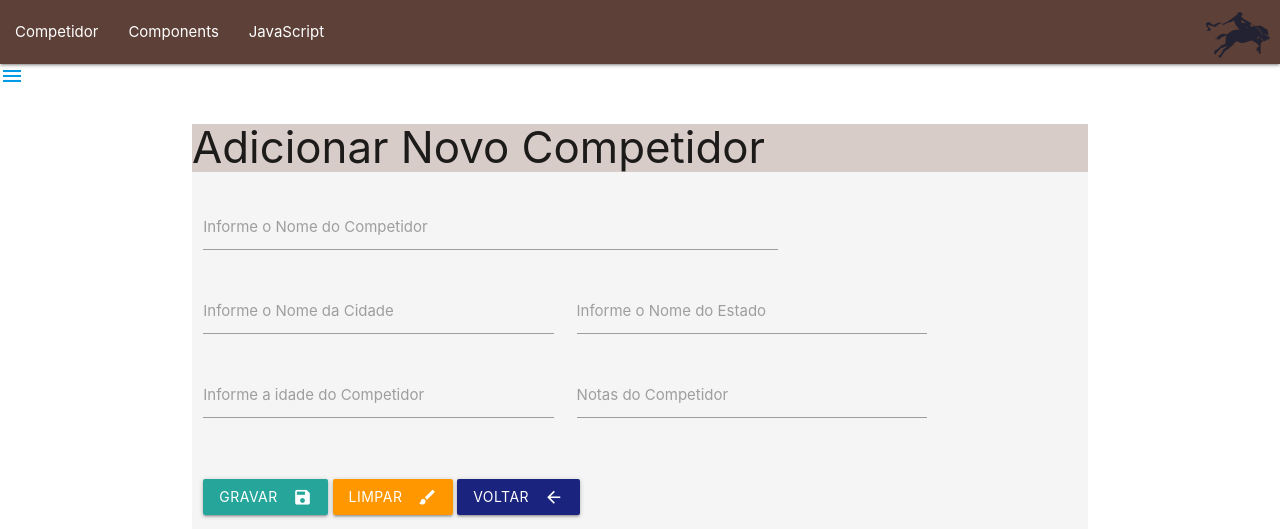
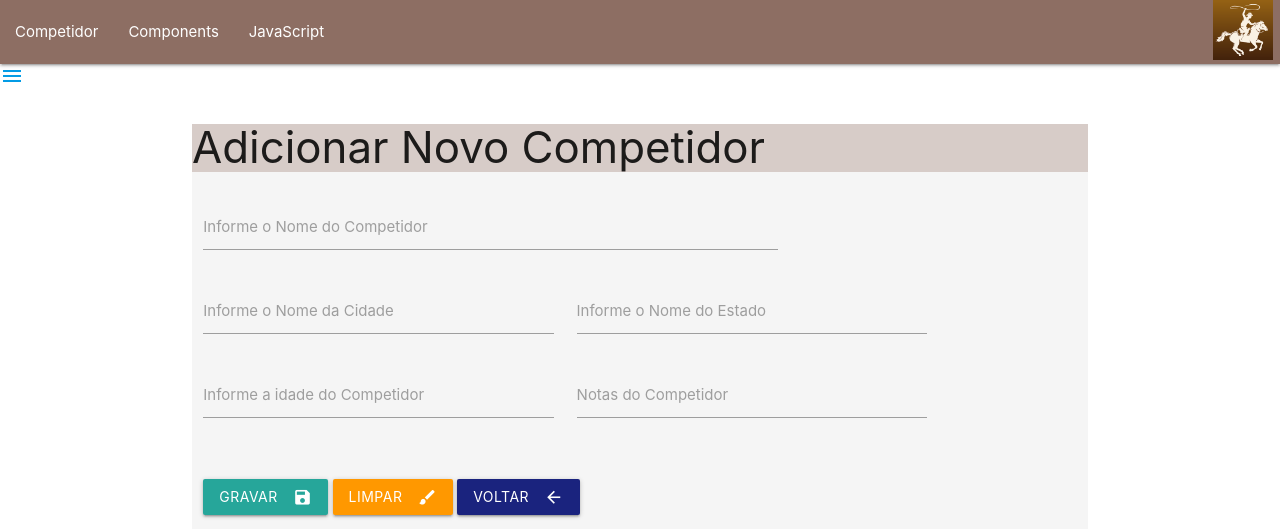
Before and after one commit to arcamolesi/lpbccphp2021, a PHP site: page /frmInsCompetidor.php in a window 1280 px wide. Shown: the top 529 px of the page. Run offline with PHP 8.4, Linux system fonts and the light colour scheme; some libraries are stand-ins or nearby versions.

Commit message:
Imagens
Imagens

```diff
--- a/menu.php
+++ b/menu.php
@@ -18,9 +18,9 @@
   </head>
   <body>
      <!--Menu de Navegação-->
-    <nav class=" brown darken-2">
+    <nav class=" brown lighten-1">
      <div class="nav-wrapper">
-      <a href="#" class="brand-logo right"><img width="70" src="imagens/logo.png"></a>
+      <a href="#" class="brand-logo right"><img width="60" src="imagens/logo3.png"></a>
       <ul id="nav-mobile" class="left hide-on-med-and-down">
         <li><a href="listarCompetidores.php">Competidor</a></li>
         <li><a href="badges.html">Components</a></li>
@@ -34,7 +34,7 @@
     <ul id="slide-out" class="sidenav">
     <li><div class="user-view">
       <div class="background">
-        <img src="imagens/empresa.jpg">
+        <img src="imagens/empresa2.jpeg">
       </div>
       <a href="#user"><img class="circle" src="imagens/perfil.jpg"></a>
       <a href="#name"><span class="white-text name">Almir Camolesi</span></a>
```
Also changed, not shown: imagens/empresa2.jpeg (added), imagens/logo2.jpg (added), imagens/logo3.png (added).
